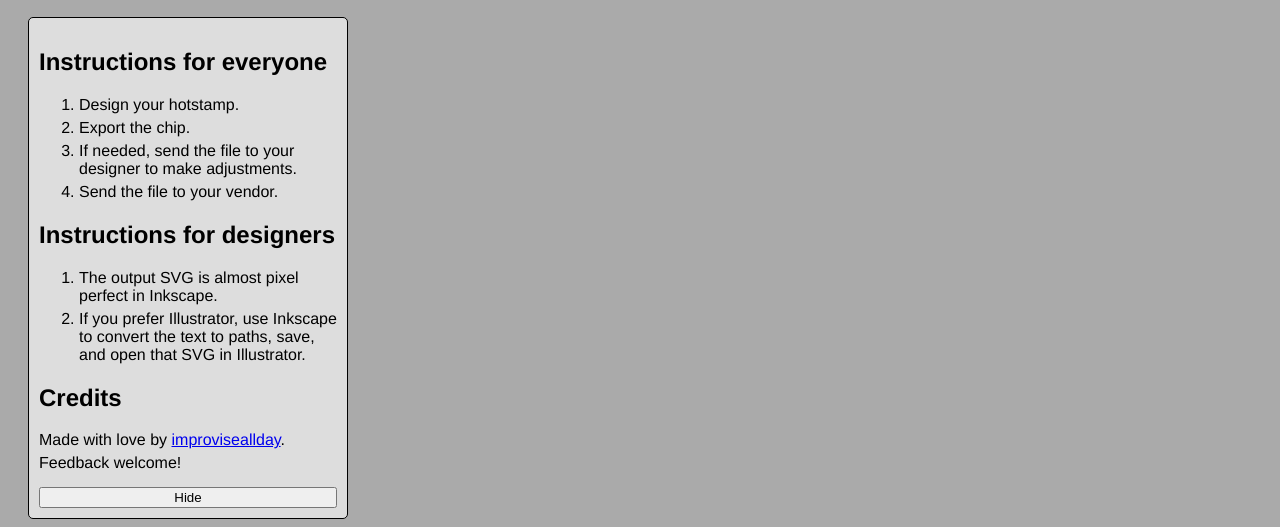
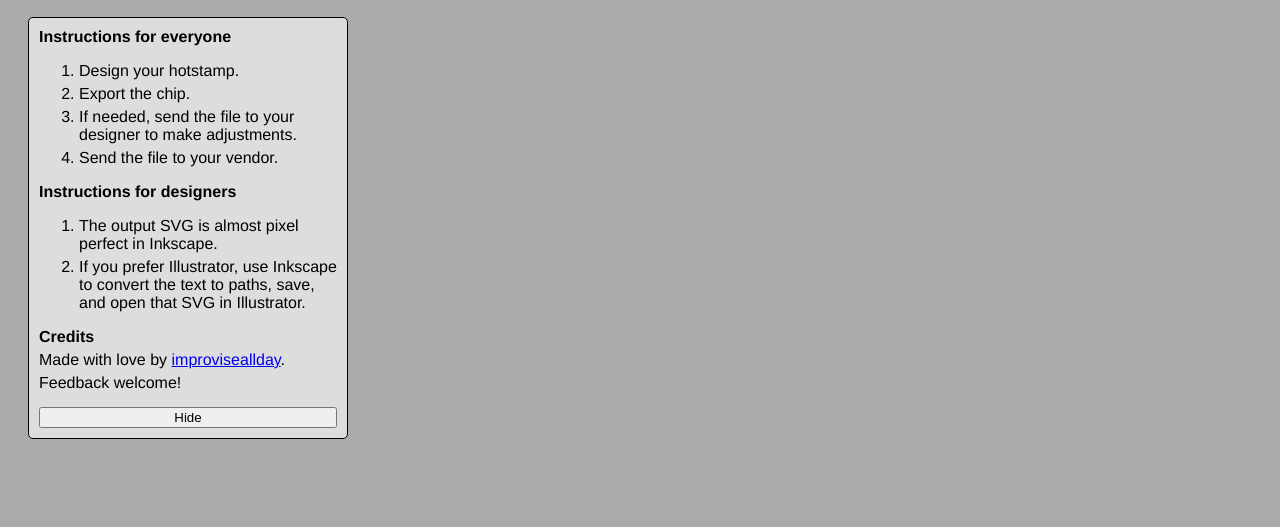
Before and after one commit to chipcodeHNL/chipcodeHNL.github.io, a plain HTML site: page index.html in a window 1280 px wide. Shown: the part 416-943 px from the top of the page. After the commit the page ends 863 px from the top, so only its background shows below. Drawn offline with Linux system fonts and the light colour scheme.

Commit message:
CSS changes for h2 -> h3 accessibility

```diff
--- a/styles.css
+++ b/styles.css
@@ -8,11 +8,11 @@ body {
   padding: 0 20px;
 }
 
-h1, h3 {
+h1, h2 {
   margin: 0;
 }
 
-h3 {
+h2 {
   font-size: 1em;
 }
 
```
